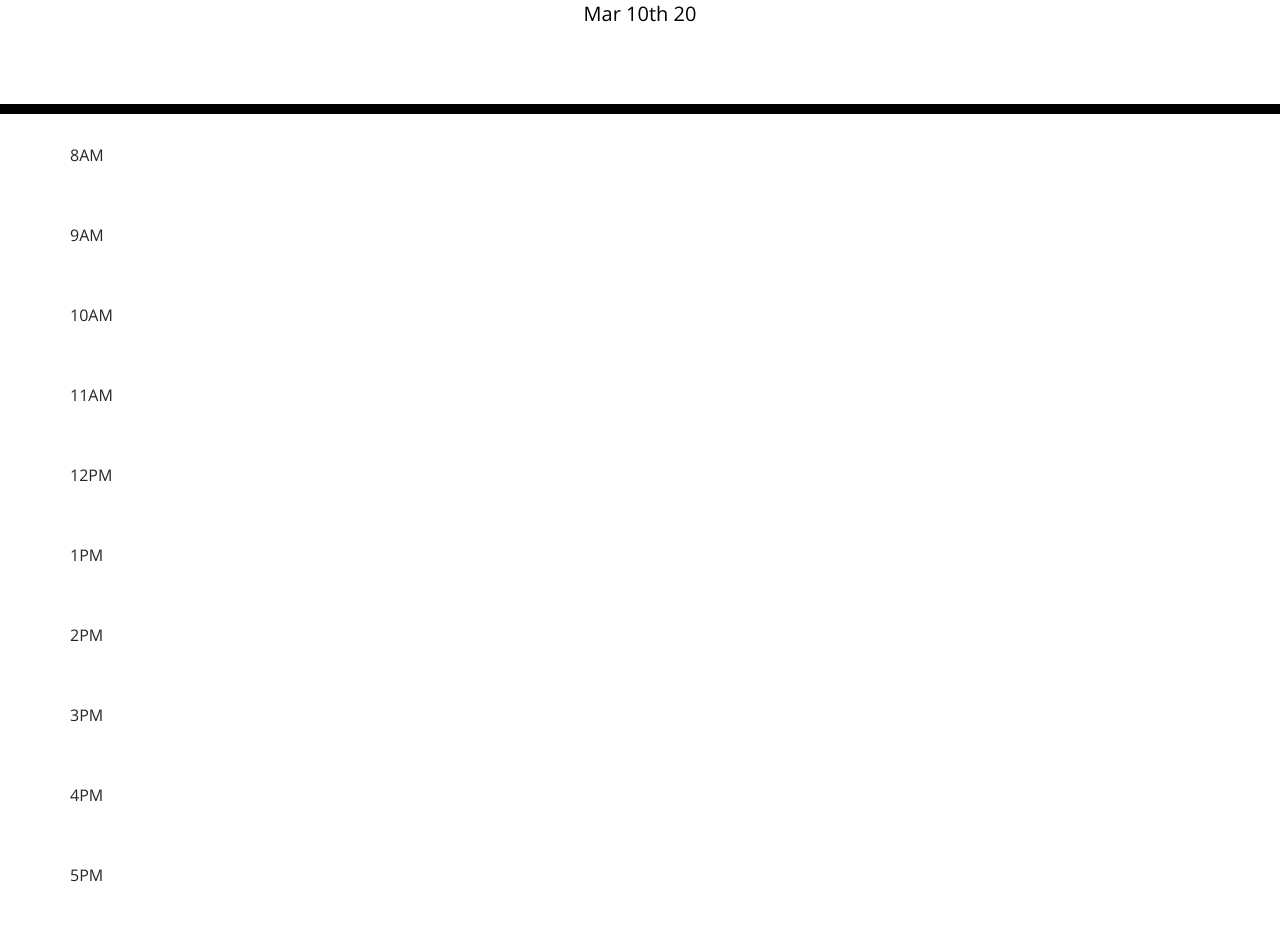
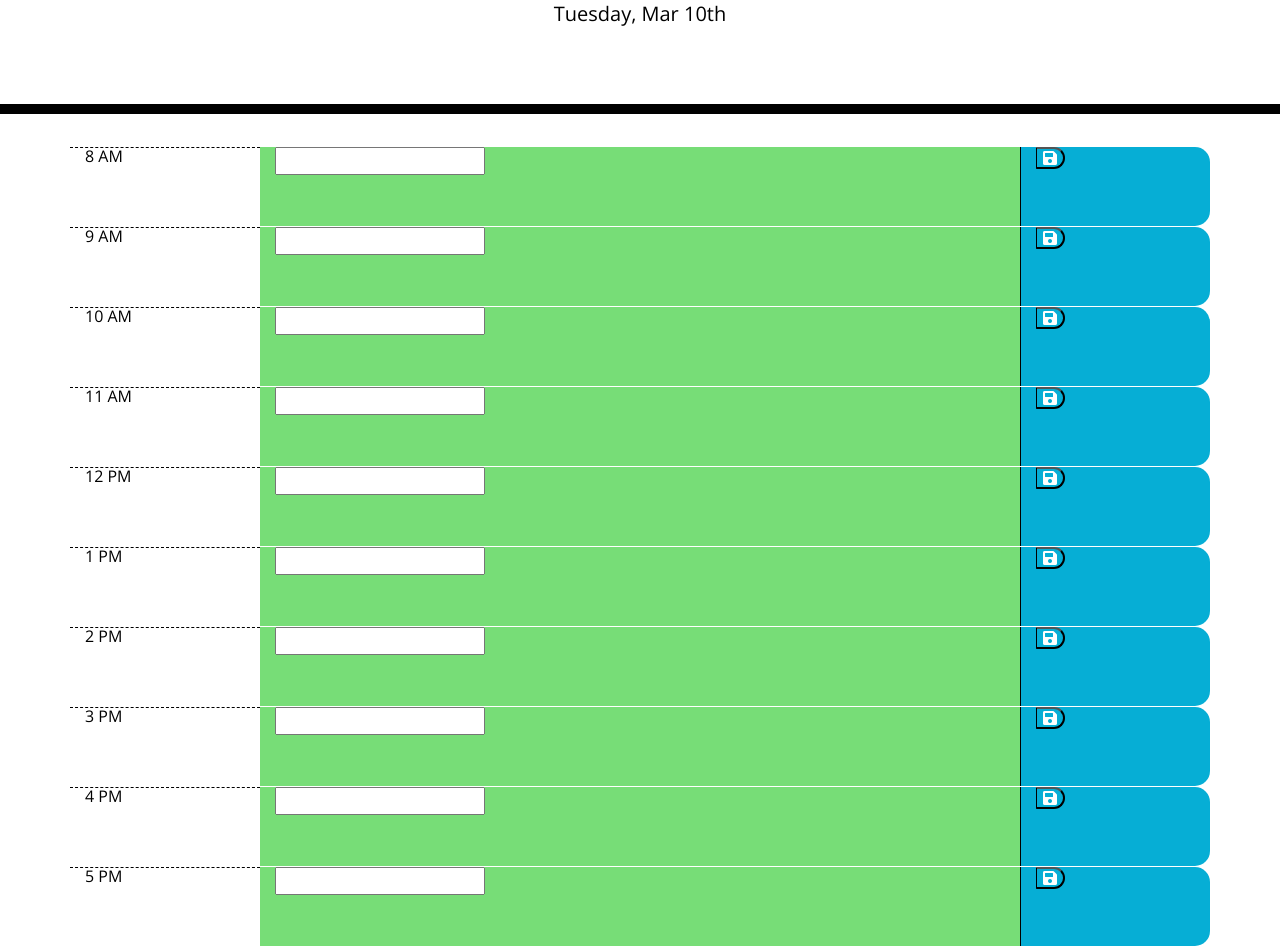
Before and after one commit to ddemuyt/homework-5_3.11.2020, a plain HTML site: page Develop/index.html in a window 1280 px wide. Shown: the part 190-1136 px from the top of the page. Drawn offline with nearby package versions, Linux system fonts and the light colour scheme.

Commit message:
Cleaned HTML, added a few functions to JS.
Minimized HTML by cutting some unecessary classes. Added a clear/empty function to clear localstorage and inupte values at midnight, and am working on buttons to save input value to localstorage.

```diff
--- a/Develop/index.html
+++ b/Develop/index.html
@@ -30,16 +30,56 @@
     </header>
     <div class="container">
       <!-- Timeblocks go here -->
-      <div class="row" id="8">8AM</div>
-      <div class="row" id="9">9AM</div>
-      <div class="row" id="10">10AM</div>
-      <div class="row" id="11">11AM</div>
-      <div class="row" id="12">12PM</div>
-      <div class="row" id="1">1PM</div>
-      <div class="row" id="2">2PM</div>
-      <div class="row" id="3">3PM</div>
-      <div class="row" id="4">4PM</div>
-      <div class="row" id="5">5PM</div>
+      <div class="row" >
+        <div class="col-sm-2 hour">8 AM</div>
+        <div class="col-sm-8" id="8"><form><input type="text" value="" id="input8" class="description"></form> </div>
+        <div class="col-sm-2 saveBtn"><button class="saveBtn i:hover"><i class="fas fa-save"></i></button></div>
+      </div>
+      <div class="row">
+        <div class="col-sm-2 hour">9 AM</div>
+        <div class="col-sm-8" id="9"><form><input type="text" value="" id="input9" class="description"></form></div>
+        <div class="col-sm-2 saveBtn"><button class="saveBtn i:hover"><i class="fas fa-save"></i></button></div>
+      </div>
+      <div class="row">
+        <div class="col-sm-2 hour">10 AM</div>
+        <div class="col-sm-8" id="10"><form><input type="text" id="input10" value="" class="description"></form></div>
+        <div class="col-sm-2 saveBtn"><button class="saveBtn i:hover"><i class="fas fa-save"></i></button></div>
+      </div>
+      <div class="row">
+        <div class="col-sm-2 hour">11 AM</div>
+        <div class="col-sm-8" id="11"><form><input type="text" id="input11" value="" class="description"></form></div>
+        <div class="col-sm-2 saveBtn"><button class="saveBtn i:hover"><i class="fas fa-save"></i></button></div>
+      </div>
+      <div class="row">
+        <div class="col-sm-2 hour">12 PM</div>
+        <div class="col-sm-8" id="12"><form><input type="text" id="input12" value="" class="description"></form></div>
+        <div class="col-sm-2 saveBtn"><button class="saveBtn i:hover"><i class="fas fa-save"></i></button></div>
+      </div>
+      <div class="row">
+        <div class="col-sm-2 hour">1 PM</div>
+        <div class="col-sm-8" id="13"><form><input type="text" id="input13" value="" class="description"></form></div>
+        <div class="col-sm-2 saveBtn"><button class="saveBtn i:hover"><i class="fas fa-save"></i></button></div>
+      </div>
+      <div class="row">
+        <div class="col-sm-2 hour">2 PM</div>
+        <div class="col-sm-8" id="14"><form><input type="text" id="input14" value="" class="description"></form></div>
+        <div class="col-sm-2 saveBtn"><button class="saveBtn i:hover"><i class="fas fa-save"></i></button></div>
+      </div>
+      <div class="row">
+        <div class="col-sm-2 hour">3 PM</div>
+        <div class="col-sm-8" id="15"><form><input type="text" id="input15" value="" class="description"></form></div>
+        <div class="col-sm-2 saveBtn"><button class="saveBtn i:hover"><i class="fas fa-save"></i></button></div>
+      </div>
+      <div class="row">
+        <div class="col-sm-2 hour">4 PM</div>
+        <div class="col-sm-8" id="16"><form><input type="text" id="input16" value="" class="description"></form></div>
+        <div class="col-sm-2 saveBtn"><button class="saveBtn i:hover"><i class="fas fa-save"></i></button></div>
+      </div>
+      <div class="row">
+        <div class="col-sm-2 hour">5 PM</div>
+        <div class="col-sm-8" id="17"><form><input type="text" id="input17" value="" class="description"></form></div>
+        <div class="col-sm-2 saveBtn"><button class="saveBtn i:hover"><i class="fas fa-save"></i></button></div>
+      </div>
     </div>
 
     <script src="https://code.jquery.com/jquery-3.4.1.min.js"></script>
--- a/Develop/script.js
+++ b/Develop/script.js
@@ -1 +1,39 @@
-$("#currentDay").text(moment().format("MMM Do YY"));
+$("#currentDay").text(moment().format("dddd" + ", " + "MMM Do"));
+
+var realHour = moment().hour();
+
+//Sets classes based on the hour of the day
+$(".col-sm-8").each(function(){
+    var int = parseInt($(this).attr("id"));
+    console.log(int);
+
+    if (int < realHour){
+        $(this).attr("class", "col-sm-8 past");
+    }
+    else if (int > realHour){
+        $(this).attr("class", "col-sm-8 future");
+    }
+    else if (int === realHour){
+        $(this).attr("class", "col-sm-8 present");
+    }
+});
+
+//Save input as localstorage
+for (var i = 0; i < 10; i++){
+$("input").each(function(){
+    $("button").click(function(){
+        $("#input11").attr("value", "A");
+    });
+
+})};
+
+//Function to clear planner
+function clearDivs(){
+    window.localStorage.clear();
+    $("input").attr("value", "");
+};
+
+//Will clear planner at the start of a new day
+if (realHour === 24){
+    clearDivs();
+}
```
